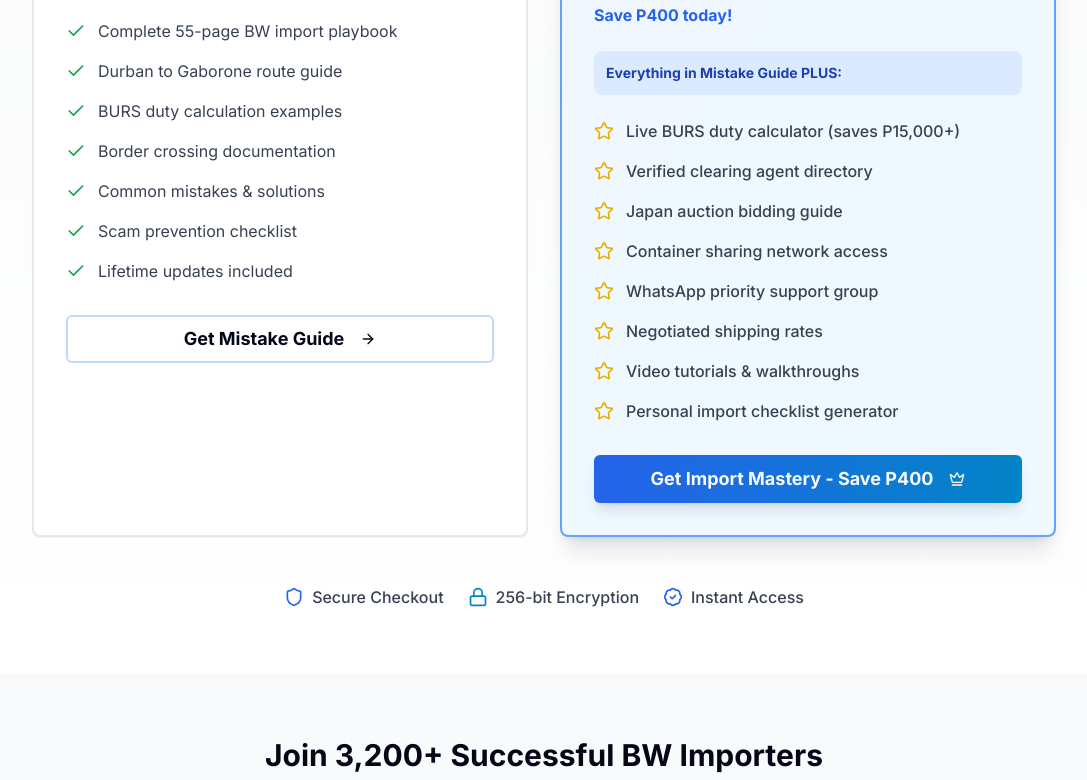
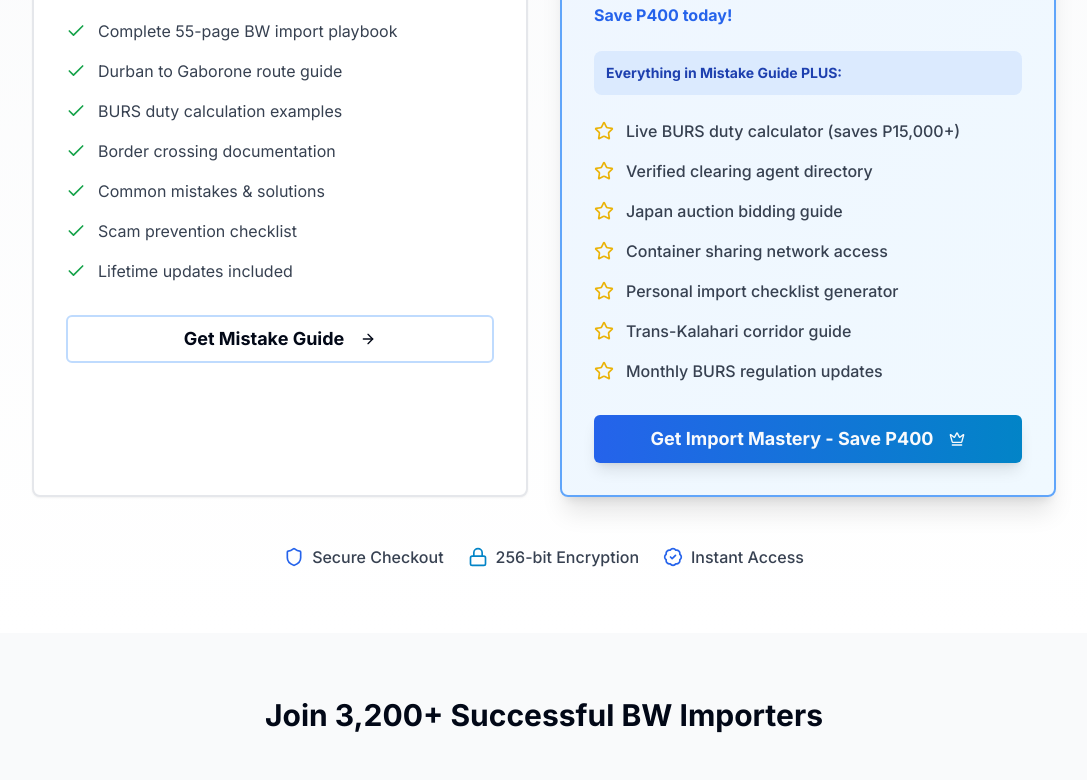
Before and after one commit to Mvula88/calculator, a Next.js app: page /bw/guide in a window 1280 px wide. Shown: the part 1928-2708 px from the top of the page, without its empty margins (96-1183 px from the left). Built offline with nearby package versions, Linux system fonts and the light colour scheme.

Commit message:
Remove unrealistic features from Import Mastery - replaced with actual platform offerings

```diff
--- a/app/bw/guide/page.tsx
+++ b/app/bw/guide/page.tsx
@@ -345,10 +345,9 @@ export default function BotswanaGuidePage() {
                       "Verified clearing agent directory",
                       "Japan auction bidding guide",
                       "Container sharing network access",
-                      "WhatsApp priority support group",
-                      "Negotiated shipping rates",
-                      "Video tutorials & walkthroughs",
-                      "Personal import checklist generator"
+                      "Personal import checklist generator",
+                      "Trans-Kalahari corridor guide",
+                      "Monthly BURS regulation updates"
                     ].map((feature, i) => (
                       <div key={i} className="flex items-start gap-3">
                         <Star className="h-5 w-5 text-yellow-500 flex-shrink-0 mt-0.5" />
--- a/app/na/guide/page.tsx
+++ b/app/na/guide/page.tsx
@@ -450,10 +450,9 @@ export default function NamibiaGuidePage() {
                       "Verified clearing agent directory",
                       "Japan auction bidding guide",
                       "Container sharing network access",
-                      "WhatsApp priority support group",
-                      "Negotiated shipping rates",
-                      "Video tutorials & walkthroughs",
-                      "Personal import checklist generator"
+                      "Personal import checklist generator",
+                      "Emergency troubleshooting guides",
+                      "Monthly regulation updates"
                     ].map((feature, i) => (
                       <div key={i} className="flex items-start gap-3">
                         <Star className="h-5 w-5 text-yellow-500 flex-shrink-0 mt-0.5" />
--- a/app/za/guide/page.tsx
+++ b/app/za/guide/page.tsx
@@ -345,10 +345,9 @@ export default function SouthAfricaGuidePage() {
                       "Verified clearing agent directory",
                       "Japan auction bidding guide",
                       "Container sharing network access",
-                      "WhatsApp priority support group",
-                      "Negotiated shipping rates",
-                      "Video tutorials & walkthroughs",
-                      "Personal import checklist generator"
+                      "Personal import checklist generator",
+                      "ITAC permit application guide",
+                      "Monthly SARS regulation updates"
                     ].map((feature, i) => (
                       <div key={i} className="flex items-start gap-3">
                         <Star className="h-5 w-5 text-yellow-500 flex-shrink-0 mt-0.5" />
--- a/app/zm/guide/page.tsx
+++ b/app/zm/guide/page.tsx
@@ -342,10 +342,9 @@ export default function ZambiaGuidePage() {
                       "Verified clearing agent directory",
                       "Japan auction bidding guide",
                       "Container sharing network access",
-                      "WhatsApp priority support group",
-                      "Negotiated shipping rates",
-                      "Video tutorials & walkthroughs",
-                      "Personal import checklist generator"
+                      "Personal import checklist generator",
+                      "Nakonde & Chirundu border guides",
+                      "Monthly ZRA regulation updates"
                     ].map((feature, i) => (
                       <div key={i} className="flex items-start gap-3">
                         <Star className="h-5 w-5 text-yellow-500 flex-shrink-0 mt-0.5" />
```
